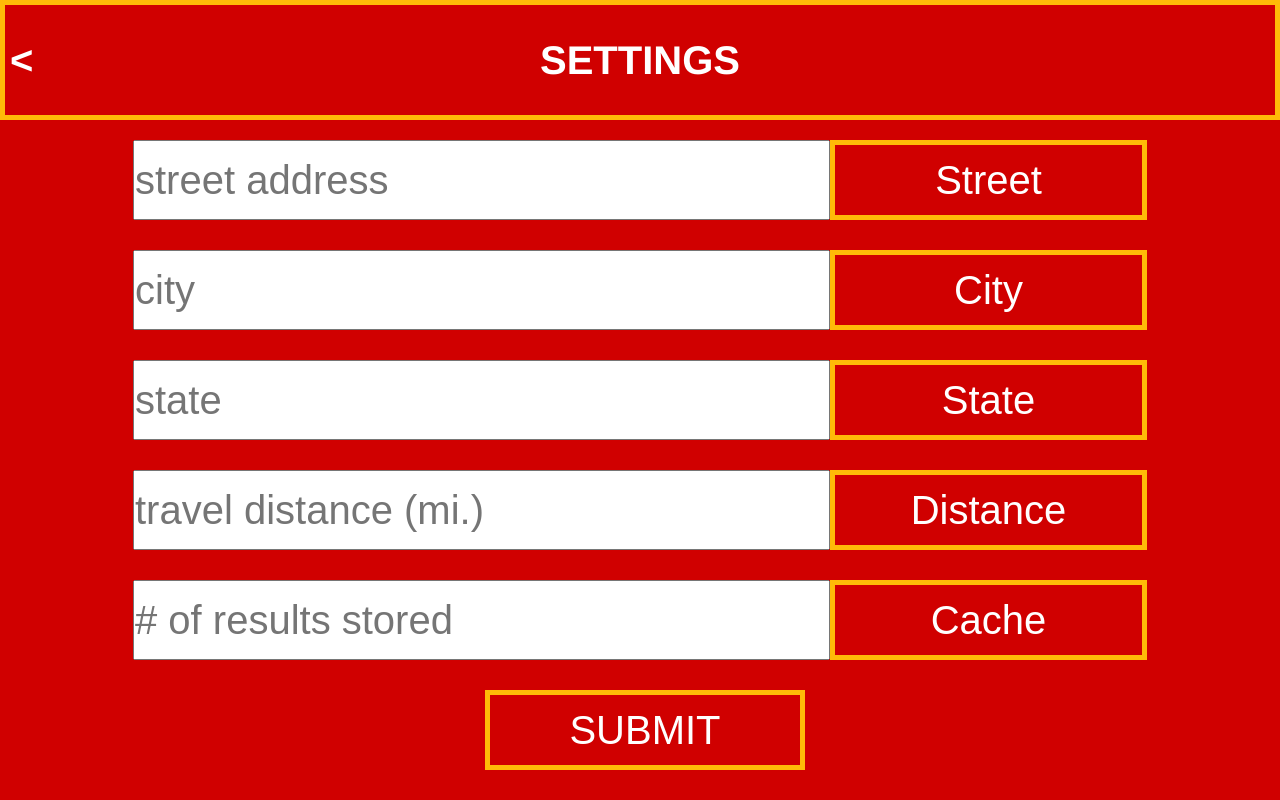
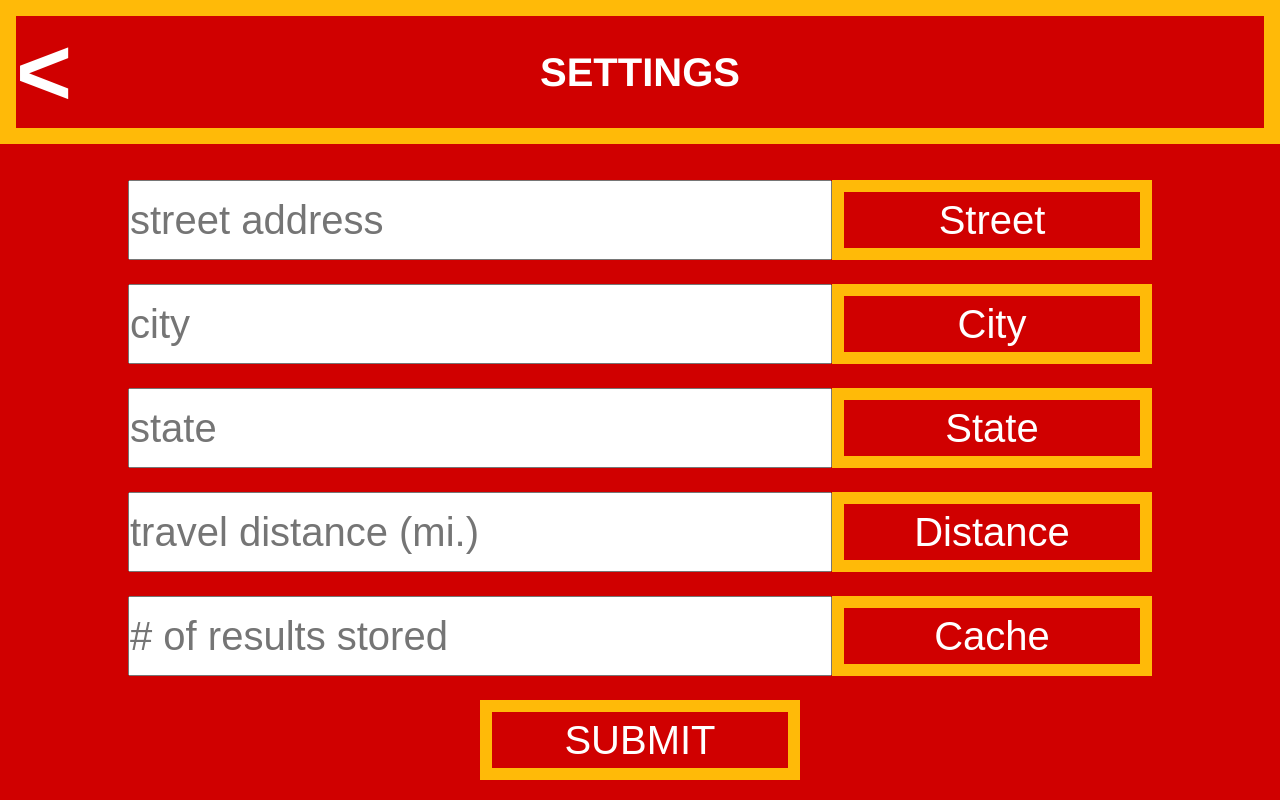
Before and after one commit to Kata7/Capstone_Frontend, a Vue app: page /#/settings in a window 1280 px wide. Built offline with nearby package versions, Linux system fonts and the light colour scheme.

Commit message:
still working on styling main page...routes, seeds, and events tomorrow

```diff
--- a/src/components/Navbar.vue
+++ b/src/components/Navbar.vue
@@ -6,7 +6,7 @@
     <div>
       <h2>{{title}}</h2>
     </div>
-    <div class="space">
+    <div class="space right">
       <router-link v-if="routerPathForward" v-bind:to="routerPathForward">&nbsp;></router-link>
     </div>
   </div>
@@ -27,21 +27,26 @@ export default {
   .navbar {
     display: flex;
     flex-direction: row;
-    border: 5px solid #FFBA08;
+    border: 2vmin solid #FFBA08;
     color: #FFFFFF;
     width: 100%;
-    height: 15vmin;
+    height: 18vmin;
     align-items: center;
     justify-content: space-between;
-    font-size: 10vmin;
+    font-size: 12vmin;
+    margin-bottom: 2vmin;
   }
 
   .space {
-    width: 10vw;
-    padding: 5px;
+    width: 20vmin;
+  }
+
+  .right {
+    text-align: right;
   }
 
   a {
+    font-size: 12vmin;
     text-decoration: none;
     color: #FFFFFF;
     font-weight: 700;
--- a/src/views/Login.vue
+++ b/src/views/Login.vue
@@ -44,7 +44,7 @@ export default {
   .enter-btn {
     height: 12vmin;
     padding: 1vmin;
-    margin: 0px 0px 0px 1px;
+    margin-left: 1vmin;
     color: #FFFFFF;
     background: #D00000;
     border: 1.5vmin solid #FFBA08;
--- a/src/views/Main.vue
+++ b/src/views/Main.vue
@@ -1,11 +1,16 @@
 <template>
   <div class="main">
     <Navbar title="HUNGRii" routerPathBack="" routerPathForward="/settings"/>
-    <h2 class="title">Restaurant Name</h2>
     <div class="container">
-      <!-- <img
-        src="https://www.gannett-cdn.com/-mm-/1fecae5856e58374cc9e1c0fd6dcc3c6aae79d4e/c=0-293-5760-3547/local/-/media/2018/07/17/IAGroup/DesMoines/636674359927753055-0717-NEW-STATEFAIR-FOODS-00029.jpg?width=3200&height=1680&fit=crop"
-      > -->
+      <div class="row">
+        <button class="reject">No</button>
+        <div class="image-container">
+          <img
+          src="https://www.gannett-cdn.com/-mm-/1fecae5856e58374cc9e1c0fd6dcc3c6aae79d4e/c=0-293-5760-3547/local/-/media/2018/07/17/IAGroup/DesMoines/636674359927753055-0717-NEW-STATEFAIR-FOODS-00029.jpg?width=3200&height=1680&fit=crop">
+        </div>
+        <button class="keep">Yes</button>
+      </div>
+      <button class="select">Pick this one</button>
     </div>
   </div>
 </template>
@@ -25,35 +30,43 @@ export default {
   flex-direction: column;
   background: #d00000;
   width: 100%;
-  height: 100vh;
+  min-height: 100vh;
   align-items: center;
 }
 
-.title {
+.container {
   display: flex;
-  border: 5px solid #ffba08;
-  padding: 10px;
-  color: #ffffff;
-  font-size: 5vmin;
-  margin: 2vmin;
+  flex-direction: column;
+  border: 1.5vmin solid orange;
+  width: 100%;
 }
 
-a {
-  text-decoration: none;
+.row {
+  display: flex;
+  flex-direction: row;
+  justify-content: center;
 }
 
-.container {
-  width: 100vw;
+.reject, .keep {
+  width: 20%;
+  z-index: 1;
+  background: none;
 }
 
-.container img {
-  max-width: 80%;
-  padding: 10px;
-  border: 1px solid #ffba08;
+.image-container {
+  height: 57vh;
+  width: 100%;
+  margin: 0 -20%
 }
 
-.btn-yes {
-  position: relative;
-  top: 0;
+.select {
+  min-height: 20vh;
 }
+
+img {
+  object-fit: contain;
+  width: 100%;
+  height: 100%;
+}
+
 </style>
--- a/src/views/Selection.vue
+++ b/src/views/Selection.vue
@@ -93,7 +93,7 @@ export default {
   flex-grow: 1;
   flex-direction: column;
   justify-content: center;
-  padding: 5px 0px 5px 0px;
+  padding: 1vmin 0;
 }
 
 .info-row {
@@ -101,22 +101,22 @@ export default {
   flex-direction: row;
   /* flex-flow: wrap; */
   width: 80vw;
-  border: 3px solid #ffba08;
-  margin-bottom: 5px;
+  border: 1.5vmin solid #ffba08;
+  margin-bottom: 2vmin;
 }
 
 .header {
   color: white;
   text-align: center;
-  border-right: 3px solid #ffba08;
-  width: 25vw;
+  border-right: 1vmin solid #ffba08;
+  width: 30vw;
 }
 
 .subHeader {
   color: white;
   text-align: center;
   width: 20vw;
-  border-right: 1px solid #ffba08;
+  border-right: 0.5vmin solid #ffba08;
 }
 
 .info-sub-col {
@@ -129,7 +129,7 @@ export default {
   display: flex;
   flex-direction: row;
   align-self: center;
-  border-bottom: 1px solid #ffba08;
+  border-bottom: 0.5vmin solid #ffba08;
   width: 100%;
 }
 
@@ -141,11 +141,11 @@ p {
   display: flex;
   flex-direction: row;
   color: white;
-  padding: 2px 2px 2px 10px;
+  padding: 1vmin 1vmin 1vmin 5vmin;
 }
 
 img {
-  padding: 5px;
+  padding: 2vmin;
   object-fit: contain;
   width: 100%;
   height: 100%;
--- a/src/views/Settings.vue
+++ b/src/views/Settings.vue
@@ -58,7 +58,7 @@ export default {
   flex-direction: column;
   background: #d00000;
   width: 100%;
-  height: 100vh;
+  min-height: 100vh;
   align-items: center;
 }
 
@@ -67,15 +67,13 @@ export default {
   flex-grow: 1;
   flex-direction: column;
   justify-content: center;
-  padding-bottom: 10px;
 }
 
 .settings-row {
   display: flex;
   flex-direction: row;
   width: 80vw;
-  margin: 10px;
-  padding: 5px;
+  margin: 1.5vmin;
 }
 
 a {
@@ -92,7 +90,7 @@ button {
   height: 10vh;
   background: #D00000;
   color: #FFFFFF;
-  border: 5px solid #FFBA08;
+  border: 1.5vmin solid #FFBA08;
 }
 
 .save:hover {
```
